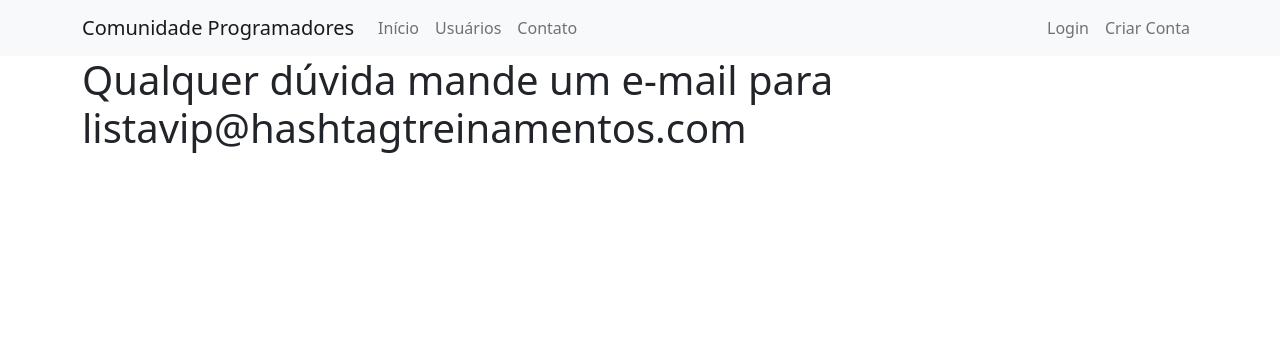
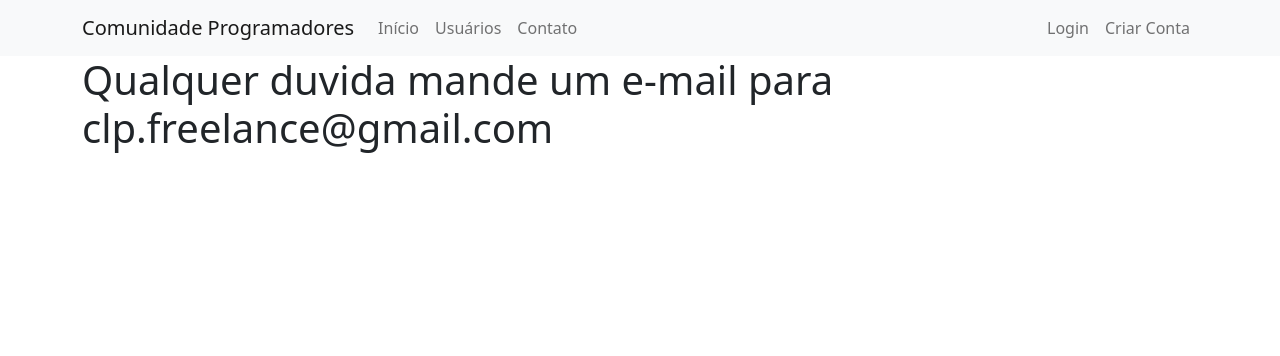
Before and after one commit to DevSantos82/RV03, a Flask app: page /contato in a window 1280 px wide. Shown: the top 356 px of the page. Run offline with Flask 3, Linux system fonts and the light colour scheme.

Commit message:
Update contato.html

```diff
--- a/comunidadeclp/templates/contato.html
+++ b/comunidadeclp/templates/contato.html
@@ -1,7 +1,7 @@
 {% extends 'base.html' %}
 
 {% block body %}
-    <div class="container">
-        <h1>Qualquer dúvida mande um e-mail para listavip@hashtagtreinamentos.com</h1>
-    </div>
+ <div class="container">
+     <h1>Qualquer duvida mande um e-mail para clp.freelance@gmail.com</h1>
+  </div>
 {% endblock %}
```
